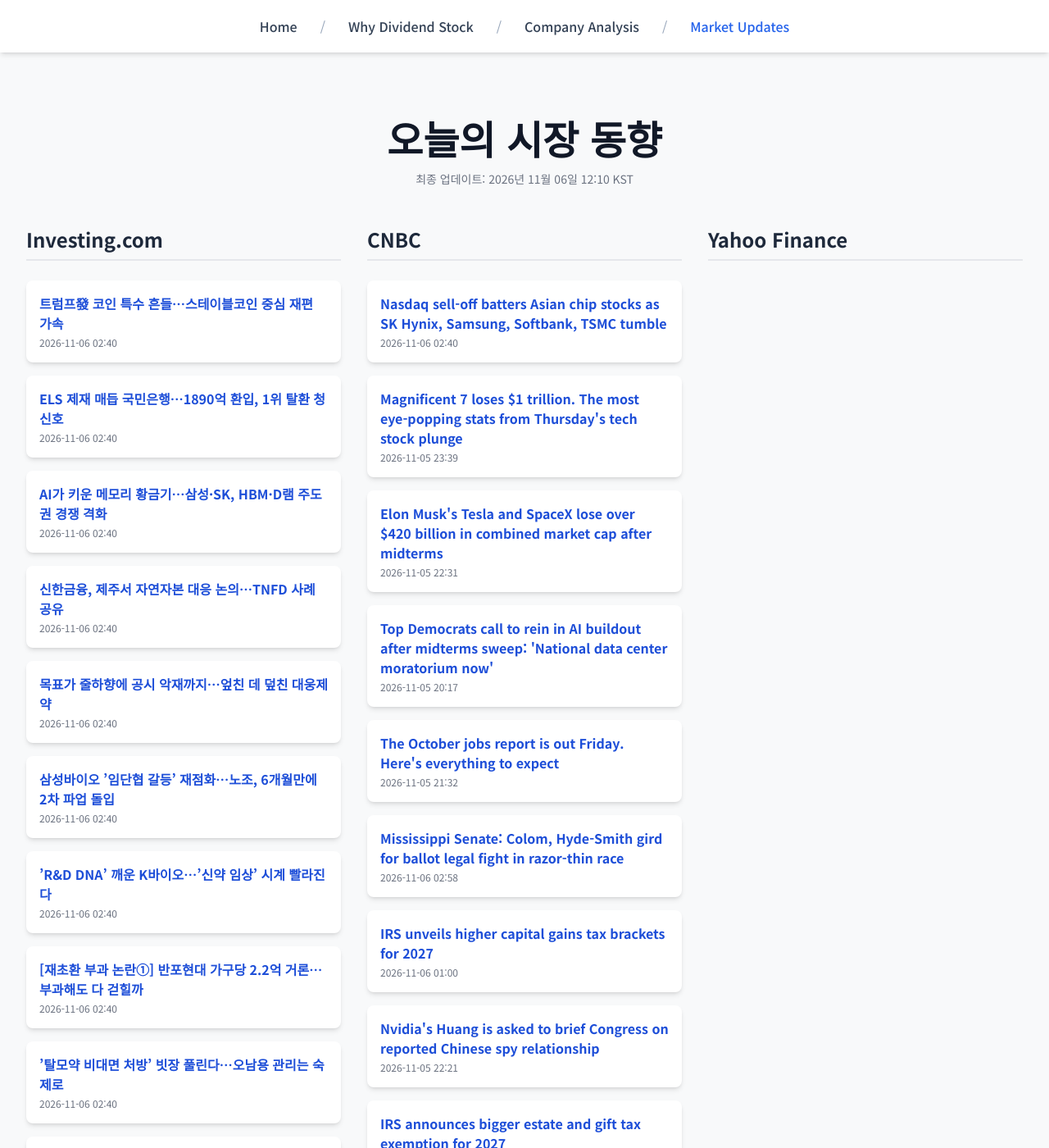
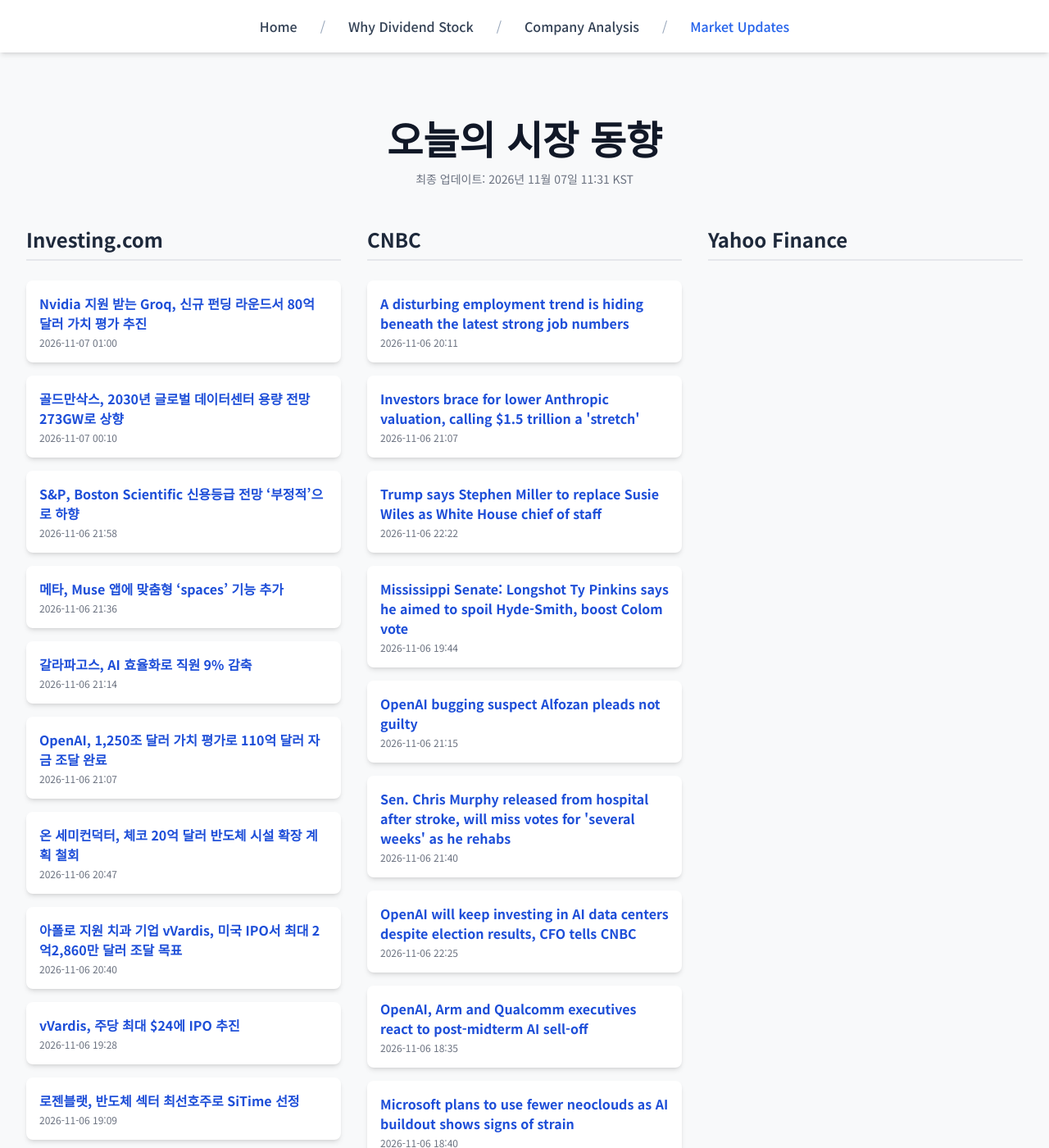
Before and after one commit to Kay-Hwang/my-company-analysis, a Jekyll site: the page built from market-updates.html, in a window 1280 px wide and 1400 px high. Shown: the whole window at 82% size. Built offline with Jekyll 4.4.1, drawn with Linux system fonts in a browser that asks for light colours; nearby versions of some CDN libraries; a script that is not in the unit is left out; some of the changed text lies outside the part shown.

Commit message:
Update daily data

```diff
--- a/_data/latest_data.json
+++ b/_data/latest_data.json
@@ -1,128 +1,128 @@
 {
-  "lastUpdated": "2026년 11월 06일 12:10 KST",
+  "lastUpdated": "2026년 11월 07일 11:31 KST",
   "news": {
     "investing": [
       {
-        "title": "트럼프發 코인 특수 흔들…스테이블코인 중심 재편 가속",
-        "link": "https://kr.investing.com/news/stock-market-news/article-2163243",
-        "pubDate": "2026-11-06 02:40:53",
-        "summary": "트럼프發 코인 특수 흔들…스테이블코인 중심 재편 가속"
+        "title": "Nvidia 지원 받는 Groq, 신규 펀딩 라운드서 80억 달러 가치 평가 추진",
+        "link": "https://kr.investing.com/news/stock-market-news/article-2164847",
+        "pubDate": "2026-11-07 01:00:53",
+        "summary": "Nvidia 지원 받는 Groq, 신규 펀딩 라운드서 80억 달러 가치 평가 추진"
       },
       {
-        "title": "ELS 제재 매듭 국민은행…1890억 환입, 1위 탈환 청신호",
-        "link": "https://kr.investing.com/news/stock-market-news/article-2163245",
-        "pubDate": "2026-11-06 02:40:47",
-        "summary": "ELS 제재 매듭 국민은행…1890억 환입, 1위 탈환 청신호"
+        "title": "골드만삭스, 2030년 글로벌 데이터센터 용량 전망 273GW로 상향",
+        "link": "https://kr.investing.com/news/stock-market-news/article-2164829",
+        "pubDate": "2026-11-07 00:10:19",
+        "summary": "골드만삭스, 2030년 글로벌 데이터센터 용량 전망 273GW로 상향"
       },
       {
-        "title": "AI가 키운 메모리 황금기…삼성·SK, HBM·D램 주도권 경쟁 격화",
-        "link": "https://kr.investing.com/news/stock-market-news/article-2163244",
-        "pubDate": "2026-11-06 02:40:46",
-        "summary": "AI가 키운 메모리 황금기…삼성·SK, HBM·D램 주도권 경쟁 격화"
+        "title": "S&P, Boston Scientific 신용등급 전망 ‘부정적’으로 하향",
+        "link": "https://kr.investing.com/news/stock-market-news/article-2164772",
+        "pubDate": "2026-11-06 21:58:19",
+        "summary": "S&P, Boston Scientific 신용등급 전망 ‘부정적’으로 하향"
       },
       {
-        "title": "신한금융, 제주서 자연자본 대응 논의…TNFD 사례 공유",
-        "link": "https://kr.investing.com/news/stock-market-news/article-2163240",
-        "pubDate": "2026-11-06 02:40:44",
-        "summary": "신한금융, 제주서 자연자본 대응 논의…TNFD 사례 공유"
+        "title": "메타, Muse 앱에 맞춤형 ‘spaces’ 기능 추가",
+        "link": "https://kr.investing.com/news/stock-market-news/article-93CH-2164752",
+        "pubDate": "2026-11-06 21:36:56",
+        "summary": "메타, Muse 앱에 맞춤형 ‘spaces’ 기능 추가"
       },
       {
-        "title": "목표가 줄하향에 공시 악재까지…엎친 데 덮친 대웅제약",
-        "link": "https://kr.investing.com/news/stock-market-news/article-2163237",
-        "pubDate": "2026-11-06 02:40:43",
-        "summary": "목표가 줄하향에 공시 악재까지…엎친 데 덮친 대웅제약"
+        "title": "갈라파고스, AI 효율화로 직원 9% 감축",
+        "link": "https://kr.investing.com/news/stock-market-news/article-2164728",
+        "pubDate": "2026-11-06 21:14:07",
+        "summary": "갈라파고스, AI 효율화로 직원 9% 감축"
       },
       {
-        "title": "삼성바이오 ’임단협 갈등’ 재점화…노조, 6개월만에 2차 파업 돌입",
-        "link": "https://kr.investing.com/news/stock-market-news/article-2163239",
-        "pubDate": "2026-11-06 02:40:39",
-        "summary": "삼성바이오 ’임단협 갈등’ 재점화…노조, 6개월만에 2차 파업 돌입"
+        "title": "OpenAI, 1,250조 달러 가치 평가로 110억 달러 자금 조달 완료",
+        "link": "https://kr.investing.com/news/stock-market-news/article-2164713",
+        "pubDate": "2026-11-06 21:07:57",
+        "summary": "OpenAI, 1,250조 달러 가치 평가로 110억 달러 자금 조달 완료"
       },
       {
-        "title": "’R&D DNA’ 깨운 K바이오…’신약 임상’ 시계 빨라진다",
-        "link": "https://kr.investing.com/news/stock-market-news/article-2163238",
-        "pubDate": "2026-11-06 02:40:30",
-        "summary": "’R&D DNA’ 깨운 K바이오…’신약 임상’ 시계 빨라진다"
+        "title": "온 세미컨덕터, 체코 20억 달러 반도체 시설 확장 계획 철회",
+        "link": "https://kr.investing.com/news/stock-market-news/article-2164701",
+        "pubDate": "2026-11-06 20:47:36",
+        "summary": "온 세미컨덕터, 체코 20억 달러 반도체 시설 확장 계획 철회"
       },
       {
-        "title": "[재초환 부과 논란①] 반포현대 가구당 2.2억 거론…부과해도 다 걷힐까",
-        "link": "https://kr.investing.com/news/stock-market-news/article-2163241",
-        "pubDate": "2026-11-06 02:40:25",
-        "summary": "[재초환 부과 논란①] 반포현대 가구당 2.2억 거론…부과해도 다 걷힐까"
+        "title": "아폴로 지원 치과 기업 vVardis, 미국 IPO서 최대 2억2,860만 달러 조달 목표",
+        "link": "https://kr.investing.com/news/stock-market-news/article-2164699",
+        "pubDate": "2026-11-06 20:40:47",
+        "summary": "아폴로 지원 치과 기업 vVardis, 미국 IPO서 최대 2억2,860만 달러 조달 목표"
       },
       {
-        "title": "’탈모약 비대면 처방’ 빗장 풀린다…오남용 관리는 숙제로",
-        "link": "https://kr.investing.com/news/stock-market-news/article-2163236",
-        "pubDate": "2026-11-06 02:40:24",
-        "summary": "’탈모약 비대면 처방’ 빗장 풀린다…오남용 관리는 숙제로"
+        "title": "vVardis, 주당 최대 $24에 IPO 추진",
+        "link": "https://kr.investing.com/news/stock-market-news/article-432SI-2164666",
+        "pubDate": "2026-11-06 19:28:02",
+        "summary": "vVardis, 주당 최대 $24에 IPO 추진"
       },
       {
-        "title": "[호반 K-과학인재] 청년 성장 사다리 놓는다…\"고교·대학 육성 생태계 구축\"",
-        "link": "https://kr.investing.com/news/stock-market-news/article-2163242",
-        "pubDate": "2026-11-06 02:40:24",
-        "summary": "[호반 K-과학인재] 청년 성장 사다리 놓는다…\"고교·대학 육성 생태계 구축\""
+        "title": "로젠블랫, 반도체 섹터 최선호주로 SiTime 선정",
+        "link": "https://kr.investing.com/news/stock-market-news/article-2164662",
+        "pubDate": "2026-11-06 19:09:07",
+        "summary": "로젠블랫, 반도체 섹터 최선호주로 SiTime 선정"
       }
     ],
     "cnbc": [
       {
-        "title": "Nasdaq sell-off batters Asian chip stocks as SK Hynix, Samsung, Softbank, TSMC tumble",
-        "link": "https://www.cnbc.com/2026/11/06/tech-stocks-sk-hynix-samsung-softbank.html",
-        "pubDate": "Fri, 06 Nov 2026 02:40:15 GMT",
-        "summary": "Asian technology stocks tumbled Friday, tracking a sharp sell-off on Wall Street overnight that sent the tech-heavy Nasdaq Composite into correction territory."
+        "title": "A disturbing employment trend is hiding beneath the latest strong job numbers",
+        "link": "https://www.cnbc.com/2026/11/06/long-term-unemployment-october-jobs-report.html",
+        "pubDate": "Fri, 06 Nov 2026 20:11:17 GMT",
+        "summary": "The average jobless worker's bout of unemployment surpassed 27 weeks in October, the highest outside of the pandemic period in a decade."
       },
       {
-        "title": "Magnificent 7 loses $1 trillion. The most eye-popping stats from Thursday's tech stock plunge",
-        "link": "https://www.cnbc.com/2026/11/05/stock-market-selloff-ai-fears.html",
-        "pubDate": "Thu, 05 Nov 2026 23:39:32 GMT",
-        "summary": "Here are the most breathtaking statistics from the major stock sell-off on Thursday."
+        "title": "Investors brace for lower Anthropic valuation, calling $1.5 trillion a 'stretch'",
+        "link": "https://www.cnbc.com/2026/11/06/investors-brace-for-anthropic-valuation-1point5-trillion-a-stretch.html",
+        "pubDate": "Fri, 06 Nov 2026 21:07:07 GMT",
+        "summary": "Anthropic could list below a $1.5 trillion valuation, trailing previous expectations, as the AI trade sours on Wall Street."
       },
       {
-        "title": "Elon Musk's Tesla and SpaceX lose over $420 billion in combined market cap after midterms",
-        "link": "https://www.cnbc.com/2026/11/05/tesla-spacex-stocks-fall-after-2026-midterms.html",
-        "pubDate": "Thu, 05 Nov 2026 22:31:13 GMT",
-        "summary": "Elon Musk's Tesla and SpaceX lose $420 billion in combined market cap after midterms"
+        "title": "Trump says Stephen Miller to replace Susie Wiles as White House chief of staff",
+        "link": "https://www.cnbc.com/2026/11/06/trump-stephen-miller-wiles-chief-of-staff.html",
+        "pubDate": "Fri, 06 Nov 2026 22:22:53 GMT",
+        "summary": "Trump revealed the shake-up three days after Democrats' landslide victory in the midterm elections, winning majority control of the House and Senate."
       },
       {
-        "title": "Top Democrats call to rein in AI buildout after midterms sweep: 'National data center moratorium now'",
-        "link": "https://www.cnbc.com/2026/11/05/democrats-data-center-restrictions-midterms.html",
-        "pubDate": "Thu, 05 Nov 2026 20:17:16 GMT",
-        "summary": "Democratic winners and progressive lawmakers are calling for tougher limits on AI and data centers after the 2026 midterm elections."
+        "title": "Mississippi Senate: Longshot Ty Pinkins says he aimed to spoil Hyde-Smith, boost Colom vote",
+        "link": "https://www.cnbc.com/2026/11/06/mississippi-senate-ty-pinkins-colom-hyde-smith.html",
+        "pubDate": "Fri, 06 Nov 2026 19:44:33 GMT",
+        "summary": "Ty Pinkins said he avoided campaigning in heavily Black areas of Mississippi to avoid harming chances for Democrat Scott Colom, who, like him, is Black."
       },
       {
-        "title": "The October jobs report is out Friday. Here's everything to expect",
-        "link": "https://www.cnbc.com/2026/11/05/october-jobs-report-preview.html",
-        "pubDate": "Thu, 05 Nov 2026 21:32:52 GMT",
-        "summary": "The Bureau of Labor Statistics releases the October nonfarm payrolls report Friday at 8:30 a.m. ET."
+        "title": "OpenAI bugging suspect Alfozan pleads not guilty",
+        "link": "https://www.cnbc.com/2026/11/06/openai-bugging-alfozan-saudi.html",
+        "pubDate": "Fri, 06 Nov 2026 21:15:47 GMT",
+        "summary": "Saudi national Abdulrahman Alfozan is charged with planting a recording device in a conference room at artificial intelligence giant OpenAI."
       },
       {
-        "title": "Mississippi Senate: Colom, Hyde-Smith gird for ballot legal fight in razor-thin race",
-        "link": "https://www.cnbc.com/2026/11/05/mississippi-senate-election-scott-colom-hyde-smith.html",
-        "pubDate": "Fri, 06 Nov 2026 02:58:02 GMT",
-        "summary": "The Mississippi Senate election could be determined by the mail-in ballots received after Election Day, whose legality was upheld by the Supreme Court."
+        "title": "Sen. Chris Murphy released from hospital after stroke, will miss votes for 'several weeks' as he rehabs",
+        "link": "https://www.cnbc.com/2026/11/06/chris-murphy-stroke-hospital-senate.html",
+        "pubDate": "Fri, 06 Nov 2026 21:40:09 GMT",
+        "summary": "The Connecticut Democrat Murphy has been discussed as a possible candidate for the White House in 2028."
       },
       {
-        "title": "IRS unveils higher capital gains tax brackets for 2027",
-        "link": "https://www.cnbc.com/2026/11/05/capital-gains-tax-2027-federal.html",
-        "pubDate": "Fri, 06 Nov 2026 01:00:10 GMT",
-        "summary": "The IRS has announced higher long-term capital gains brackets for 2027. Here's what investors need to know."
+        "title": "OpenAI will keep investing in AI data centers despite election results, CFO tells CNBC",
+        "link": "https://www.cnbc.com/2026/11/06/open-ai-data-centers-election.html",
+        "pubDate": "Fri, 06 Nov 2026 22:25:58 GMT",
+        "summary": "Voters across the country on Tuesday voiced their support for candidates who have pledged to place restrictions on data center development."
       },
       {
-        "title": "Nvidia's Huang is asked to brief Congress on reported Chinese spy relationship",
-        "link": "https://www.cnbc.com/2026/11/05/nvidia-jensen-huang-china-spy-congress.html",
-        "pubDate": "Thu, 05 Nov 2026 22:21:29 GMT",
-        "summary": "President Donald Trump was briefed about a year ago about those intelligence findings, The New York Times reported."
+        "title": "OpenAI, Arm and Qualcomm executives react to post-midterm AI sell-off",
+        "link": "https://www.cnbc.com/2026/11/06/tech-executives-ai-data-center-selloff-midterms.html",
+        "pubDate": "Fri, 06 Nov 2026 18:35:08 GMT",
+        "summary": "Executives of major tech companies are largely projecting optimism about continued growth in the artificial intelligence sector despite a post-midterm sell-off."
       },
       {
-        "title": "IRS announces bigger estate and gift tax exemption for 2027",
-        "link": "https://www.cnbc.com/2026/11/05/2027-estate-and-gift-tax-exemption-irs-raises-limit.html",
-        "pubDate": "Thu, 05 Nov 2026 20:51:57 GMT",
-        "summary": "The IRS has announced a bigger estate and gift tax exemption for 2027. Here's what investors need to know."
+        "title": "Microsoft plans to use fewer neoclouds as AI buildout shows signs of strain",
+        "link": "https://www.cnbc.com/2026/11/06/microsoft-moves-to-consolidate-its-relationships-with-neoclouds-in-ai.html",
+        "pubDate": "Fri, 06 Nov 2026 18:40:58 GMT",
+        "summary": "Microsoft is winding down the number of neoclouds it counts as partners, picking key suppliers and focusing on its own data centers."
       },
       {
-        "title": "IRS announces new federal income tax brackets for 2027",
-        "link": "https://www.cnbc.com/2026/11/05/2027-federal-tax-brackets.html",
-        "pubDate": "Fri, 06 Nov 2026 01:21:08 GMT",
-        "summary": "The IRS has announced higher federal income tax brackets and standard deductions for 2027. Here's what taxpayers need to know."
+        "title": "Data center double-down: Hassett says blue wave won't stop AI build-out",
+        "link": "https://www.cnbc.com/2026/11/06/data-centers-ai-elections-hassett.html",
+        "pubDate": "Fri, 06 Nov 2026 18:54:22 GMT",
+        "summary": "Data centers are a crucial part of President Donald Trump's push to win the global artificial intelligence race, which he continues despite the midterm results."
       }
     ],
     "yahoo": []
```
